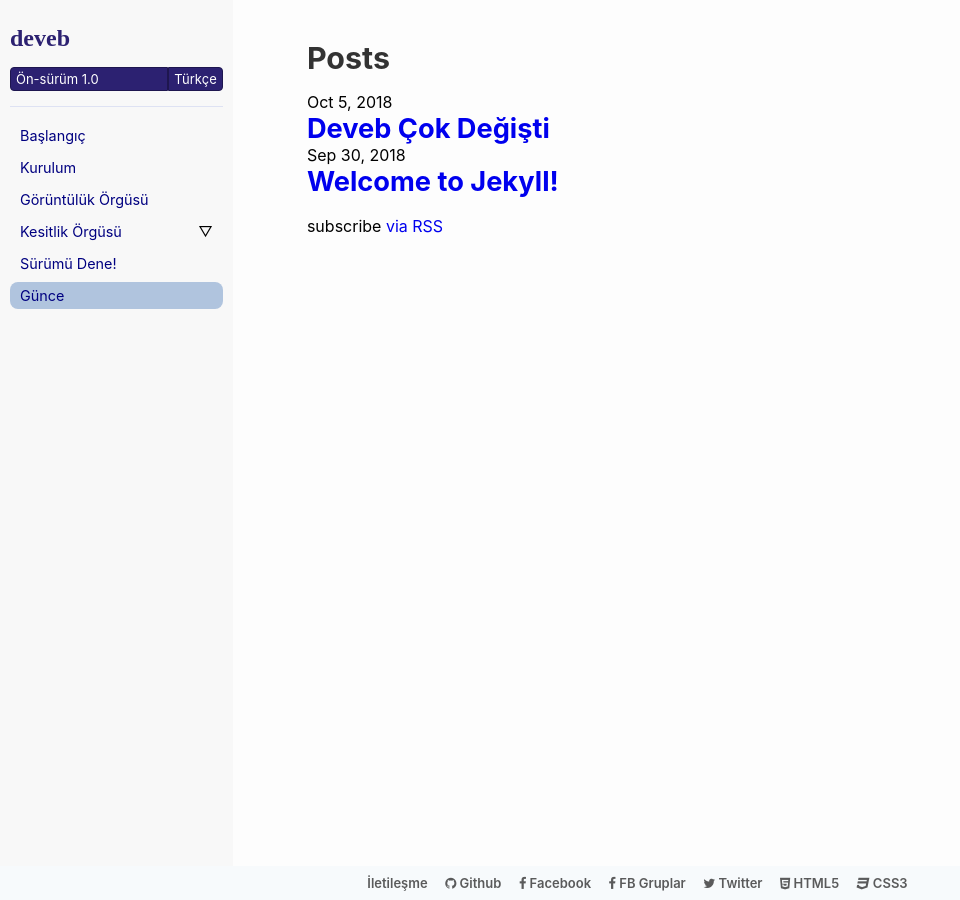
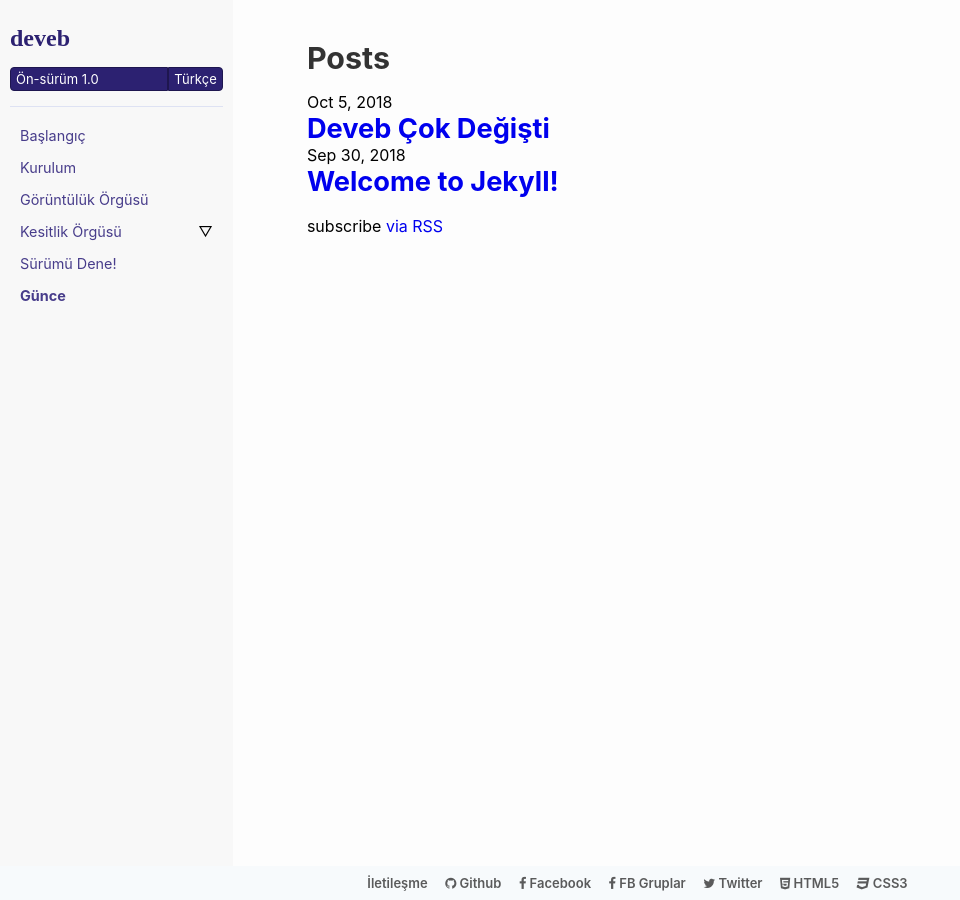
Before and after one commit to data-deveb/data-deveb.github.io, a Jekyll site: the page built from belgeler/gunce.md, in a window 1280 px wide. Shown: the whole page, without its empty margins (0-960 px from the left). Built offline with Jekyll 4.4.1, drawn with Linux system fonts in a browser that asks for light colours; some web fonts are replaced.

Commit message:
dallık görünüşü elden geçirildi

```diff
--- a/assets/deveb-s1n0/_dal-orgusu.scss
+++ b/assets/deveb-s1n0/_dal-orgusu.scss
@@ -10,7 +10,7 @@ nav {
 
 }
 .imge a{
-  color:navy;
+  color:darkslateblue;
 }
 
 .imge[data-menü] li {
@@ -21,15 +21,13 @@ nav {
   margin-left: 5px;
 }
 .imge[data-menü] li.etkin > a{
-  background-color: lightsteelblue;
-  border-radius: 8px;
+  border-radius: 4px;
+  font-weight:bold;
 }
-.imge[data-menü] li.etkin > a:hover{
-  background-color: lightsteelblue;
-}
+
 .imge[data-menü] li > a:hover{
   background-color:#ededed;
-  border-radius: 8px;
+  border-radius: 4px;
 }
 
 .imge[data-menü] li > a,
```
Also changed, not shown: assets/deveb-s1n0/deveb-en.css, assets/deveb-s1n0/deveb.css, 2 other files.
